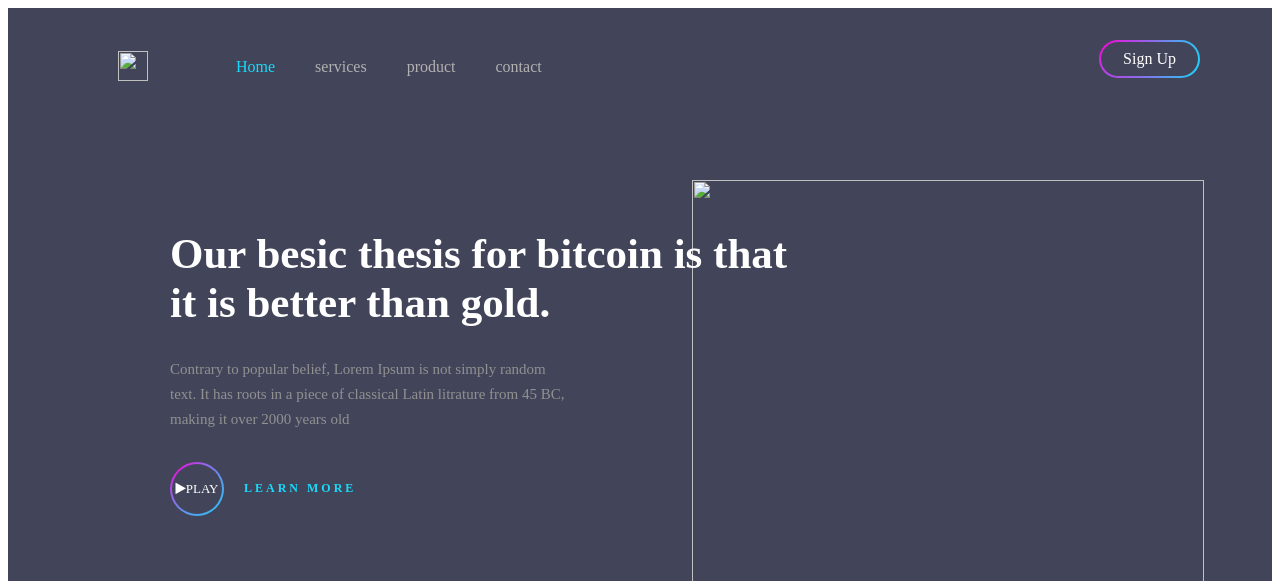
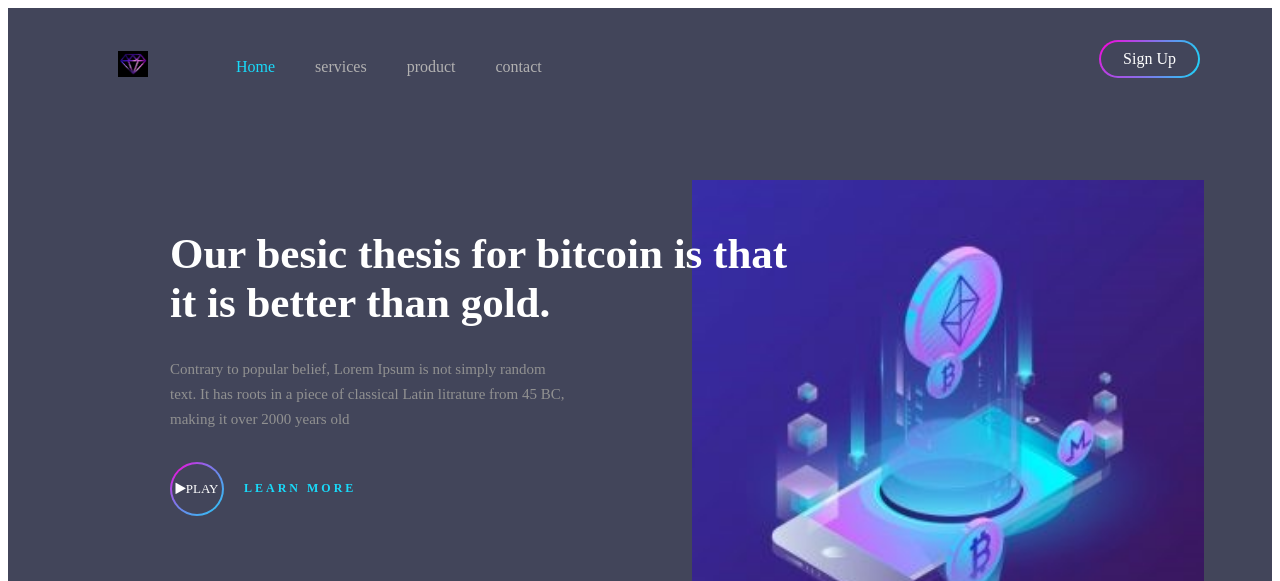
Before and after one commit to Rahul83326/Cryptocurrency.github.io, a plain HTML site: page index.html in a window 1280 px wide. Shown: the top 581 px of the page. Drawn offline with Linux system fonts and the light colour scheme.

Commit message:
Update index.html

```diff
--- a/index.html
+++ b/index.html
@@ -9,7 +9,7 @@
 	<div class="container">
 		<div class="menu">
 			<ul>
-				<li class="logo"><img src="diomond 1.jpg"></li>
+				<li class="logo"><img src="diamond 1.jpg"></li>
 				<li class="active">Home</li>
 				<li>services</li>
 				<li>product</li>
@@ -27,7 +27,7 @@
 				</div>
 			</div>
 			<div class="app-picture">
-				<img src="bitcoin.jpg">
+				<img src="crypto.jpg">
 			</div>
 		</div>
 		<div class="quick-links">
```
